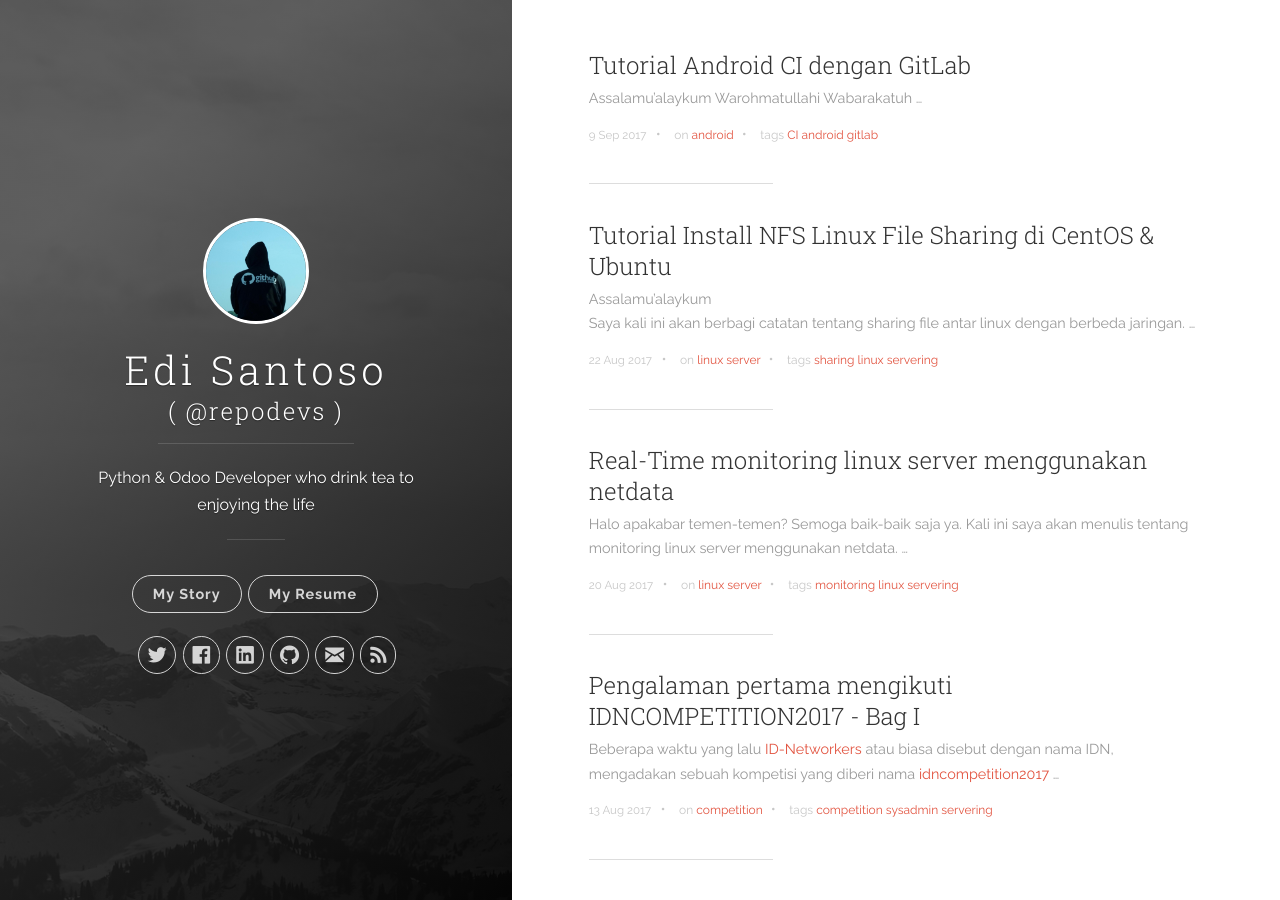
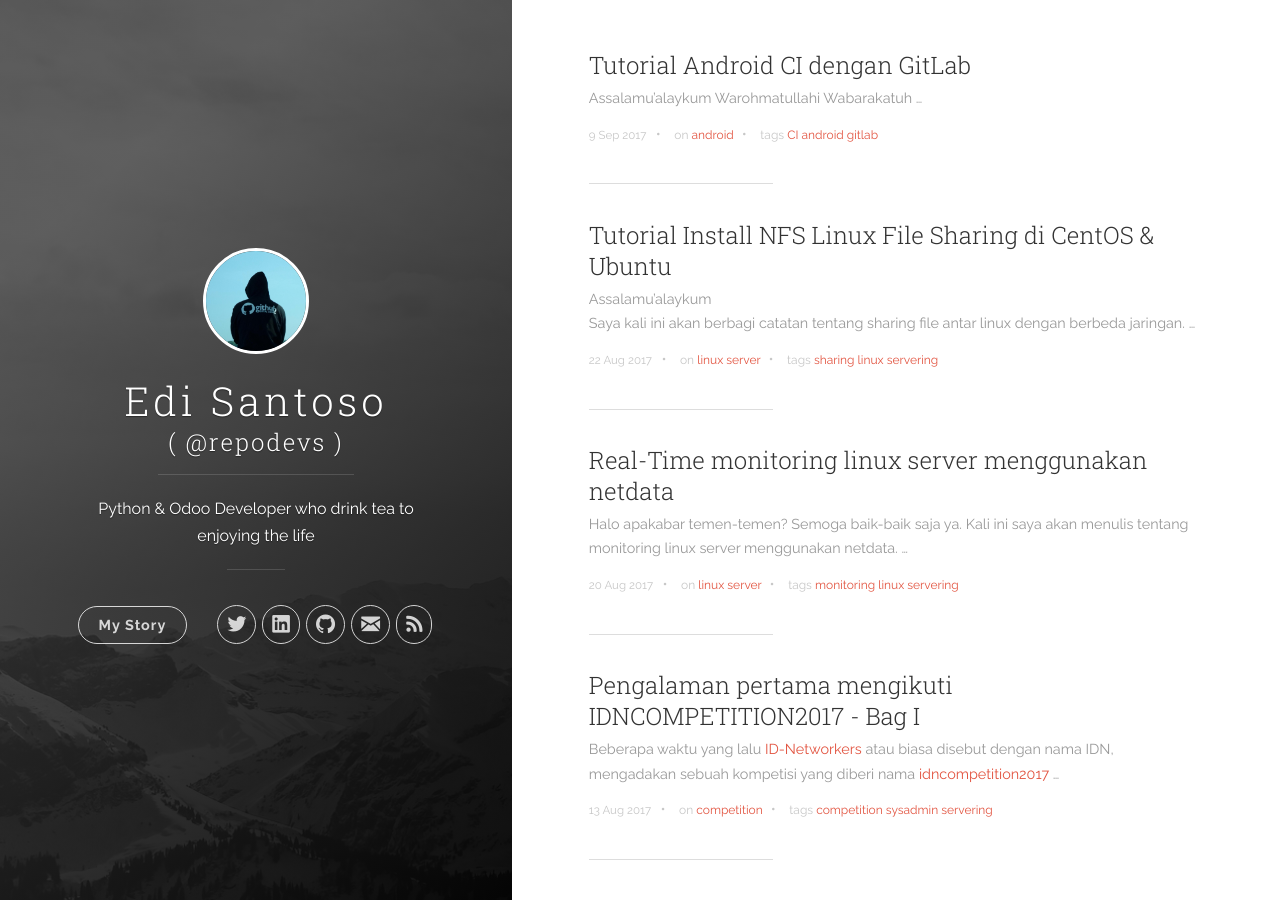
Before and after one commit to repodevs/repodevs.github.io, a Jekyll site: the page built from index.html, in a window 1280 px wide and 900 px high. Built offline with Jekyll 4.4.1, drawn with Linux system fonts in a browser that asks for light colours; the list of posts is cut into pages by our own code.

Commit message:
remove facebook & hide resume link

```diff
--- a/_config.yml
+++ b/_config.yml
@@ -13,7 +13,7 @@
   name: 'Edi Santoso'
   email: repodevs@gmail.com
   twitter_username: repodevs
-  facebook_username: repodevs
+  #facebook_username: repodevs
   github_username:  repodevs
   linkedin_username:  repodevs
 
--- a/_includes/header.html
+++ b/_includes/header.html
@@ -22,7 +22,7 @@
           <nav class="cover-navigation cover-navigation--primary">
             <ul class="navigation">
               <li class="navigation__item"><a href="/#story" title="touch to see my story" class="blog-button">My Story</a></li>
-              <li class="navigation__item"><a href="/cv/" title="touch to see my resume" class="blog-button">My Resume</a></li>
+              <!--<li class="navigation__item"><a href="/cv/" title="touch to see my resume" class="blog-button">My Resume</a></li> -->
             </ul>
           </nav>
 
```
